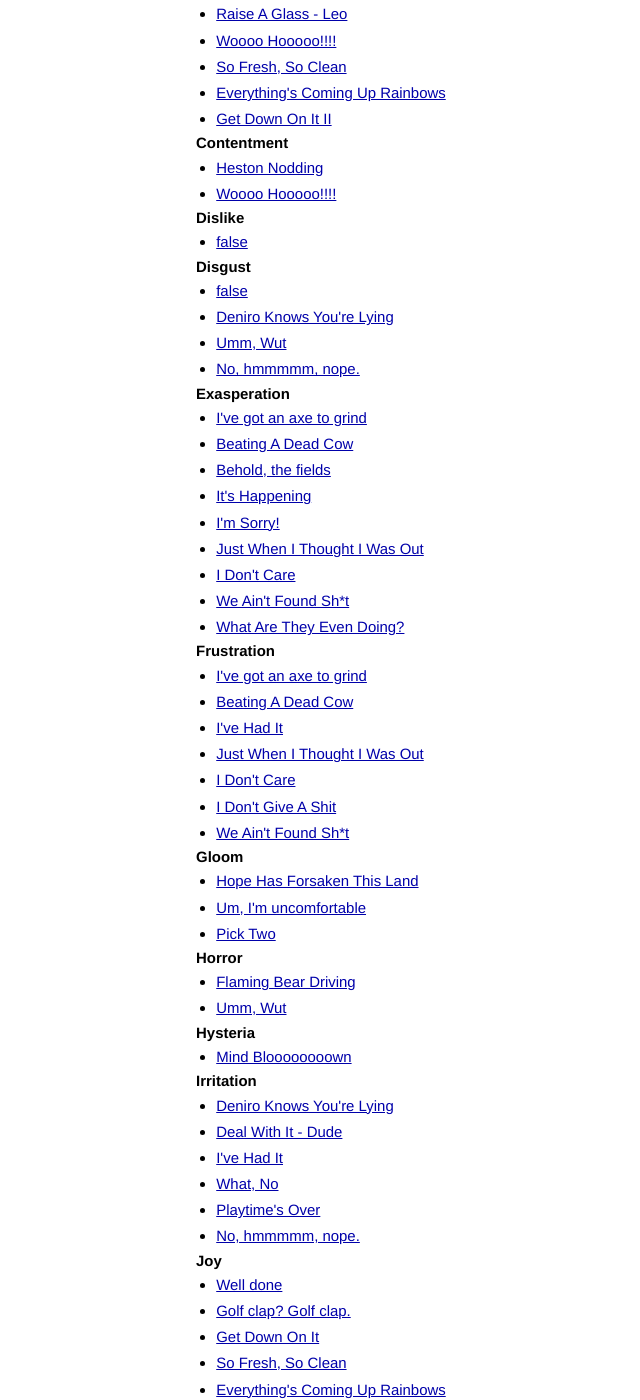
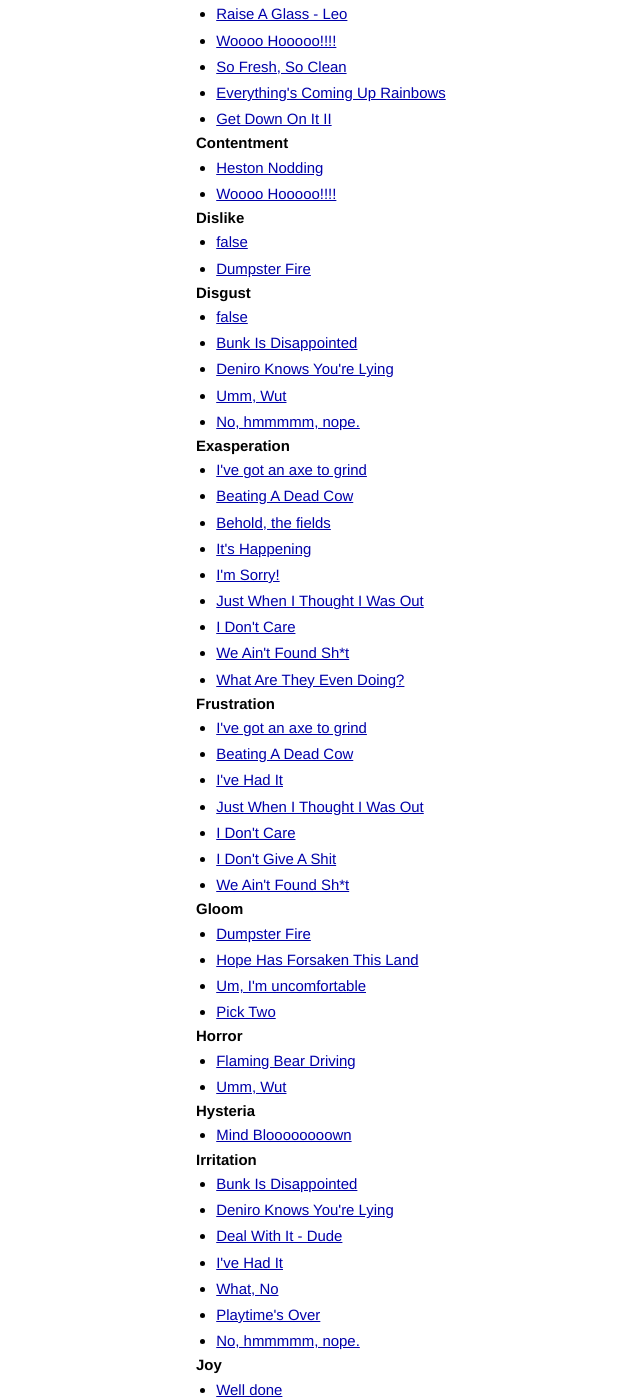
Before and after one commit to jschairb/zeitgeist, a Jekyll site: the page built from index.html, in a window 1280 px wide and 1400 px high, scrolled down 574 px. Shown: the whole window, without its empty margins (130-770 px from the left). Built offline with Jekyll 4.4.1, drawn with Linux system fonts in a browser that asks for light colours; Markdown is read by kramdown in place of the engine named in the settings.

Commit message:
BUNK IS DISAPPOINT & DUMPSTER FIRE

```diff
--- a/_data/categories.yaml
+++ b/_data/categories.yaml
@@ -27,8 +27,10 @@ Contentment:
   - leo-woohoo
 Dislike:
   - bronson-disapproval
+  - dumpster-fire
 Disgust:
   - bronson-disapproval
+  - bunk-is-disappoint
   - deniro-goodfellas-skeptical
   - jesse-disbelief
   - robert-downey-nope
@@ -51,6 +53,7 @@ Frustration:
   - red-don-t-give-a-shit
   - we-aint-found
 Gloom:
+  - dumpster-fire
   - hope-has-forsaken
   - norbit-uncomfortable
   - pick-two
@@ -60,6 +63,7 @@ Horror:
 Hysteria:
   - mind-blown
 Irritation:
+  - bunk-is-disappoint
   - deniro-goodfellas-skeptical
   - dude-deal-with-it
   - i-ve-had-it
@@ -74,6 +78,7 @@ Joy:
   - rainbow-vomit
   - toddler-dancing
 Neglect:
+  - dumpster-fire
   - tommie-lee-jones-don-t-care
 Optimism:
   - defeatist-middle-class
--- a/_data/images.yaml
+++ b/_data/images.yaml
@@ -16,6 +16,9 @@ boozer-dick-punch:
 bronson-disapproval:
   file: bronson-disapproval.gif
   name: No
+bunk-is-disappoint:
+  file: bunk-is-disappoint.gif
+  name: Bunk Is Disappointed
 but-really-i-m-dying:
   file: but-really-i-m-dying.gif
   name: "But Really, I'm Dying"
@@ -43,6 +46,9 @@ downey-kisses:
 dude-deal-with-it:
   file: dude-deal-with-it.gif
   name: Deal With It - Dude
+dumpster-fire:
+  file: dumpster-fire.gif
+  name: Dumpster Fire
 errant-pass:
   file: errant-pass.gif
   name: Errant pass
```
Also changed, not shown: images/dumpster-fire.gif (added), 1 other file.
